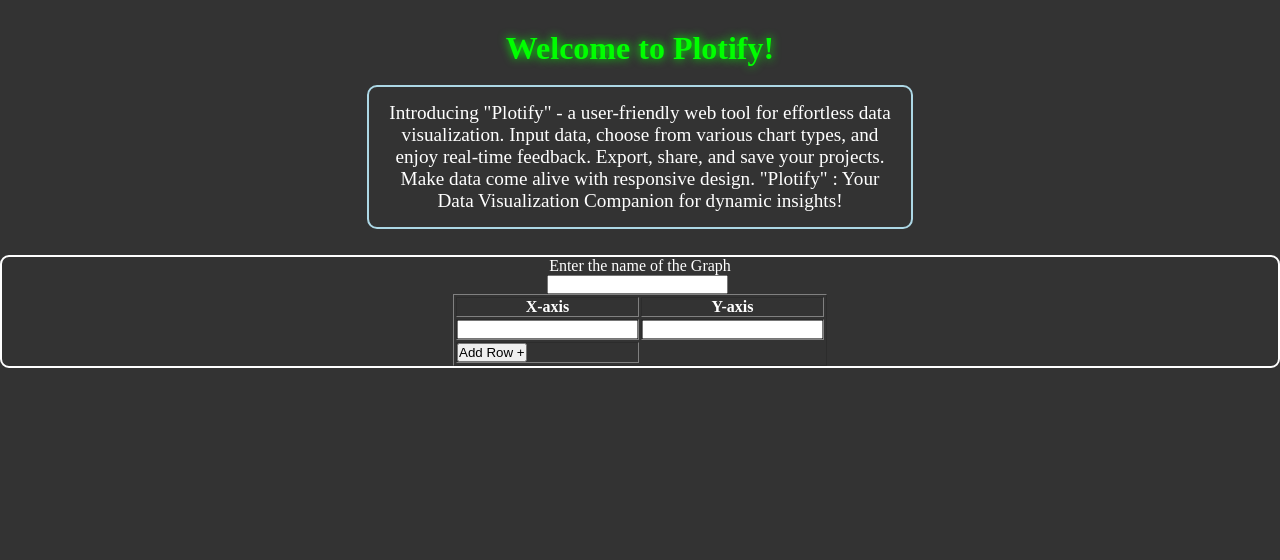
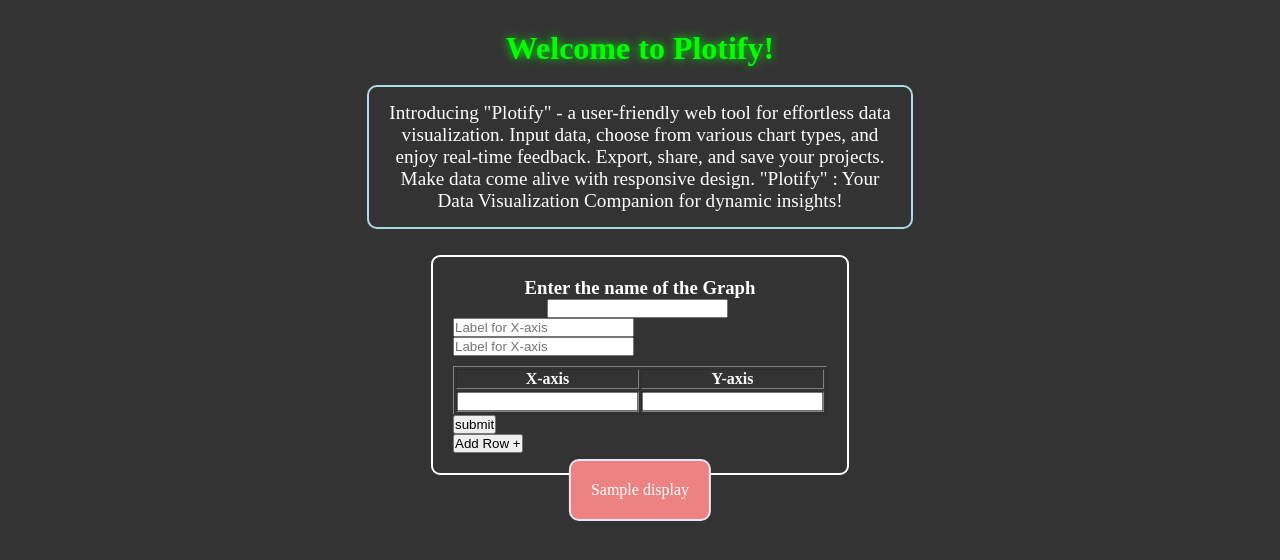
Before and after one commit to Snedit/Plotify, a Flask app: template templates/index.html in a window 1280 px wide. Shown: the top 560 px of the page. Run offline with Flask 3, Linux system fonts and the light colour scheme; the template is opened without the code that fills it: most values are stand-ins (such as "Sample title", 1, 10 or a date in 2020).

Commit message:
massive changes

```diff
--- a/app.py
+++ b/app.py
@@ -1,8 +1,49 @@
-from flask import Flask, render_template, url_for, redirect
+from flask import Flask, render_template, request
+import matplotlib.pyplot as plt
+import os
+
 app = Flask(__name__)
 
 @app.route("/")
 def index():
     return render_template("index.html")
+
+@app.route('/process', methods=['POST'])
+def process():
+    xVal = request.form.getlist('x_axis')
+    yVal = request.form.getlist('y_axis')
+
+    gName = request.form.get('graphName')
+    xL = request.form.get('x_label')
+    yL = request.form.get('y_label')
+    print(xVal, yVal, gName, xL, yL)
+
+    stats = matplotlib_plot(xVal, yVal, gName, xL, yL)
+
+    if stats == "gg":
+        return render_template("success.html", target=f"{gName}")
+    elif stats == "ded":
+        return render_template("error.html")
+
+@app.route('/matplotlib_plot')
+def matplotlib_plot(xCord, yCord, gName, xL, yL):
+    try:
+        plt.plot(xCord, yCord, label='Data', marker='o')
+        plt.xlabel(xL)
+        plt.ylabel(yL)
+        plt.title(gName)
+        plt.legend()
+
+
+        if os.path.isfile(f"images/{gName}.png"):
+            os.remove(f"images/{gName}.png")
+
+
+        plt.savefig(f"images/{gName}.png")
+
+        return "gg"
+    except:
+        return "ded"
+
 if __name__ == "__main__":
     app.run(debug=True)
--- a/src/index.js
+++ /dev/null
@@ -1,4 +0,0 @@
-function addRow()
-{
-
-}
--- a/static/index.css
+++ b/static/index.css
@@ -24,9 +24,30 @@ h1{
 .inputContainer{
     border: 2px solid white;
     border-radius: 9px;
+    width: fit-content ;
+position: fixed;
+    margin-top: 2%;
 
+    left: 50%;
+    margin-top: 2%;
+    padding-left: 20px;
+    padding-right: 20px;
+    padding: 20px;
+    transform: translate(-50%,0%);
+}
+table{
+    margin-top: 10px;
+}
+.opContainer
+{
+    border: 2px solid lavender;
+    border-radius: 10px;
+    position: fixed;
+    z-index: 12;
+    left: 50%;
+    margin-top: 18%;
+    padding: 20px;
+    transform: translate(-50%, 0%);
+    background-color: rgb(236, 130, 130);
 
-    margin-top: 2%;
-    display: flex;
-    justify-content: center
 }
--- /dev/null
+++ b/static/index.js
@@ -0,0 +1,16 @@
+let count = 1;
+let elc = 2;
+
+function addRow()
+{const table = document.getElementById("mainTable");
+const newRow = table.insertRow(++count);
+
+
+
+    var cell1 = newRow.insertCell(0);
+    var cell2 = newRow.insertCell(1);
+    cell1.innerHTML =  `<input type="number" name="x_axis"/>`;
+    cell2.innerHTML =  `<input type="number" name="y_axis"/>`;
+
+
+}
--- a/templates/index.html
+++ b/templates/index.html
@@ -18,34 +18,48 @@
         Companion for dynamic insights!
       </p>
       <div class="inputContainer">
-        <form action="POST">
-          <p style="text-align: center">Enter the name of the Graph</p>
+        <form action="/process" method="POST">
+          <h3 style="text-align: center">Enter the name of the Graph</h3>
+
           <input
             style="margin-left: 25%"
             type="text"
-            name="Enter the name"
+            name="graphName"
             id="graphName"
           />
+          <br />
+          <input
+            type="text"
+            required
+            name="x_label"
+            placeholder="Label for X-axis"
+          /><br />
+          <input
+            type="text"
+            name="y_label"
+            required
+            placeholder="Label for X-axis"
+          />
+          <br />
           <table border="1" id="mainTable">
             <tr>
               <th>X-axis</th>
               <th>Y-axis</th>
             </tr>
             <tr>
-              <td><input type="number" /></td>
+              <td><input type="number" name="x_axis" required /></td>
               <td>
-                <input type="number" />
-              </td>
-            </tr>
-            <tr>
-              <td>
-                <button onclick="addRow()">Add Row +</button>
+                <input type="number" name="y_axis" required />
               </td>
             </tr>
           </table>
+          <input style="display: inline" type="submit" value="submit" />
         </form>
+        <button id="addR" onclick="addRow()">Add Row +</button>
       </div>
+
+      <div class="opContainer">{{ display }}</div>
     </div>
-    <script src="/src/index.js"></script>
+    <script src="{{ url_for('static', filename='index.js') }}"></script>
   </body>
 </html>
```
Also changed, not shown: templates/error.html (added, +11 -0 lines), templates/success.html (added, +26 -0 lines), images/hel.png (added).
